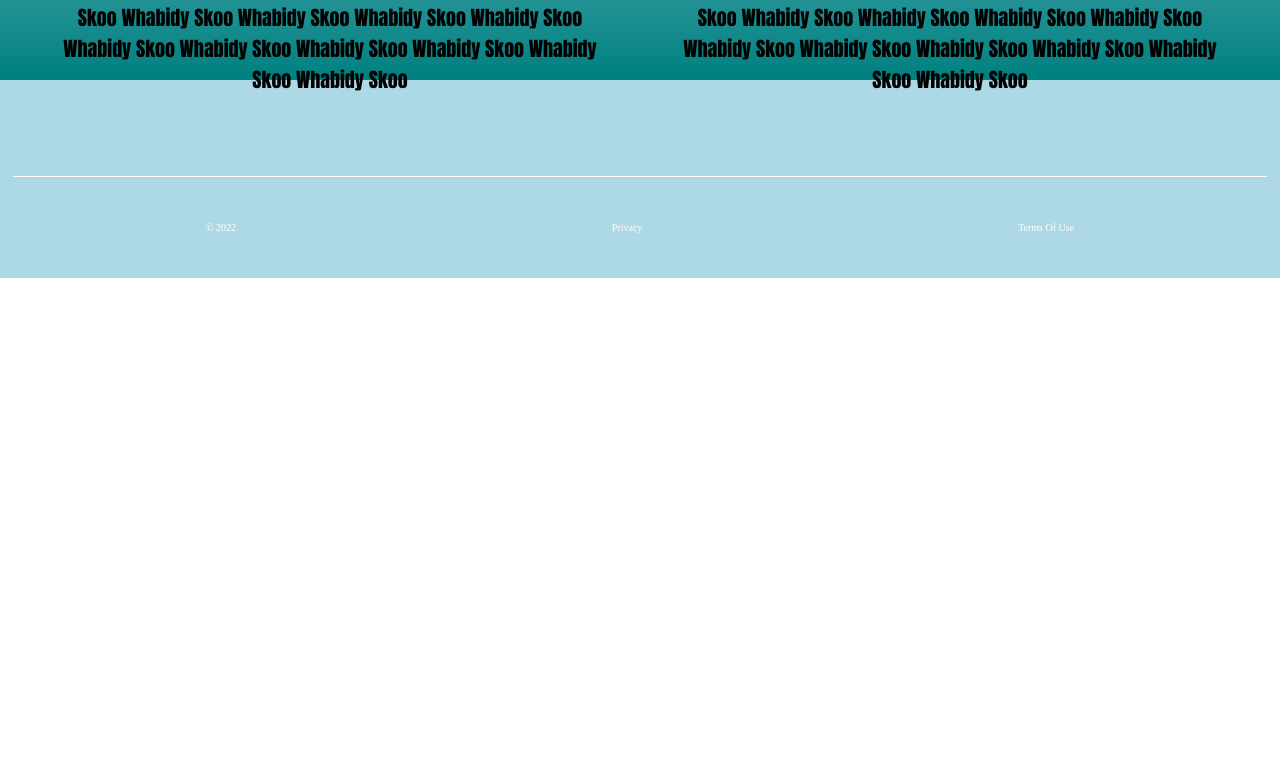
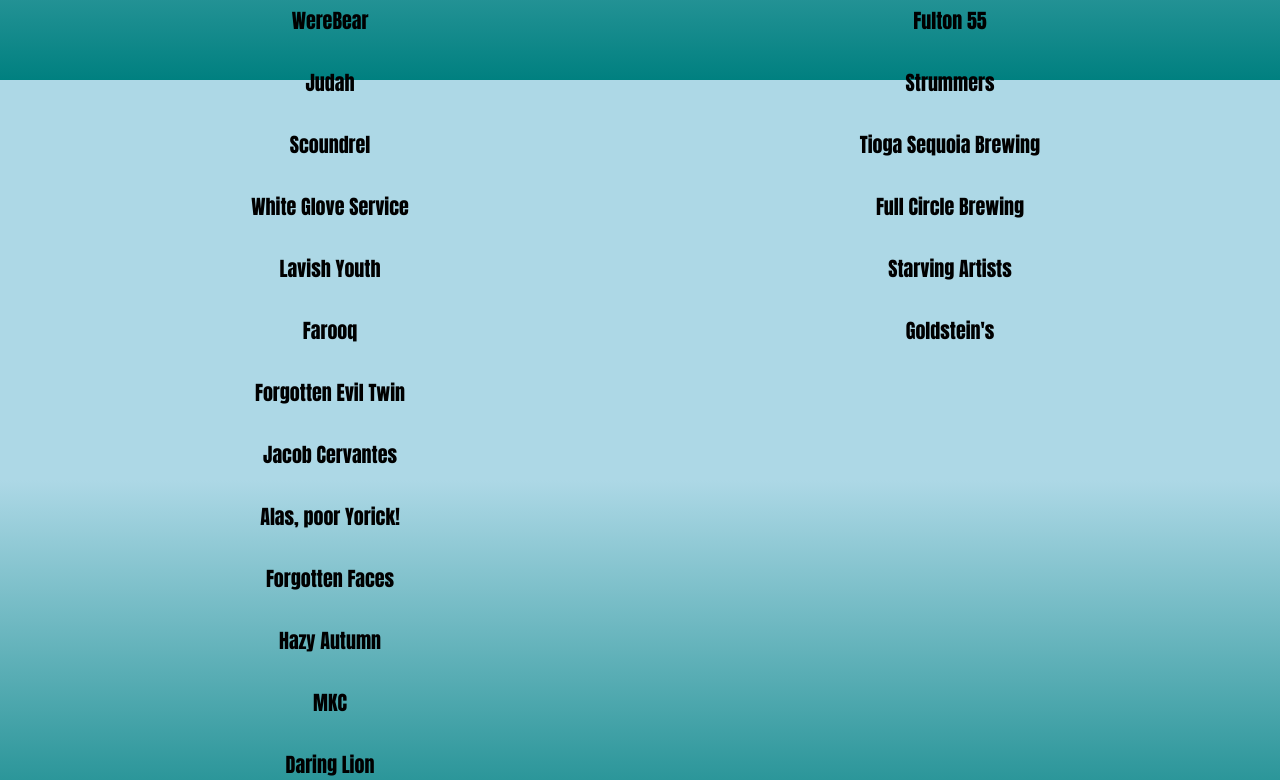
Before and after one commit to szcarbajal/Mobile-Friendly-Website, a plain HTML site: page index.html in a window 1280 px wide. Shown: the part 720-1500 px from the top of the page. Before the commit the page ends 998 px from the top, so only its background shows below. Drawn offline with Linux system fonts and the light colour scheme.

Commit message:
feat: music journal content

```diff
--- a/index.html
+++ b/index.html
@@ -59,33 +59,34 @@
         <div class="flex-container">
 
             <div>
-                Whabidy Skoo Whabidy Skoo
-                Whabidy Skoo Whabidy Skoo
-                Whabidy Skoo Whabidy Skoo
-                Whabidy Skoo Whabidy Skoo
-                Whabidy Skoo Whabidy Skoo
-                Whabidy Skoo Whabidy Skoo
-                Whabidy Skoo Whabidy Skoo
-                Whabidy Skoo Whabidy Skoo
-                Whabidy Skoo Whabidy Skoo
-                Whabidy Skoo Whabidy Skoo
-                Whabidy Skoo Whabidy Skoo
-                Whabidy Skoo Whabidy Skoo
+                <strong style="font-size: 30px">TALENT OF THE VALLEY </strong>
+                <br>
+                <br>
+                WereBear <br><br>
+                Judah <br><br>
+                Scoundrel <br><br>
+                White Glove Service <br><br>
+                Lavish Youth <br><br>
+                Farooq <br><br>
+                Forgotten Evil Twin <br><br>
+                Jacob Cervantes <br><br>
+                Alas, poor Yorick! <br><br>
+                Forgotten Faces <br><br>
+                Hazy Autumn <br><br>
+                MKC <br><br>
+                Daring Lion <br><br>
             </div>
 
             <div>
-                Whabidy Skoo Whabidy Skoo
-                Whabidy Skoo Whabidy Skoo
-                Whabidy Skoo Whabidy Skoo
-                Whabidy Skoo Whabidy Skoo
-                Whabidy Skoo Whabidy Skoo
-                Whabidy Skoo Whabidy Skoo
-                Whabidy Skoo Whabidy Skoo
-                Whabidy Skoo Whabidy Skoo
-                Whabidy Skoo Whabidy Skoo
-                Whabidy Skoo Whabidy Skoo
-                Whabidy Skoo Whabidy Skoo
-                Whabidy Skoo Whabidy Skoo
+                <strong style="font-size: 30px">E V E N T S</strong>
+                <br>
+                <br>
+                Fulton 55 <br><br>
+                Strummers <br><br>
+                Tioga Sequoia Brewing <br><br>
+                Full Circle Brewing <br><br>
+                Starving Artists <br><br>
+                Goldstein's <br><br>
             </div>
 <!--
             <div>
--- a/style.css
+++ b/style.css
@@ -105,7 +105,7 @@ p {
     color: black;
     width: 600px;
     padding: 30px;
-    margin: 10px;
+    margin: 30px 10px 30px 10px;
     font: 20px impact;
     flex-wrap: wrap;
 }
```
